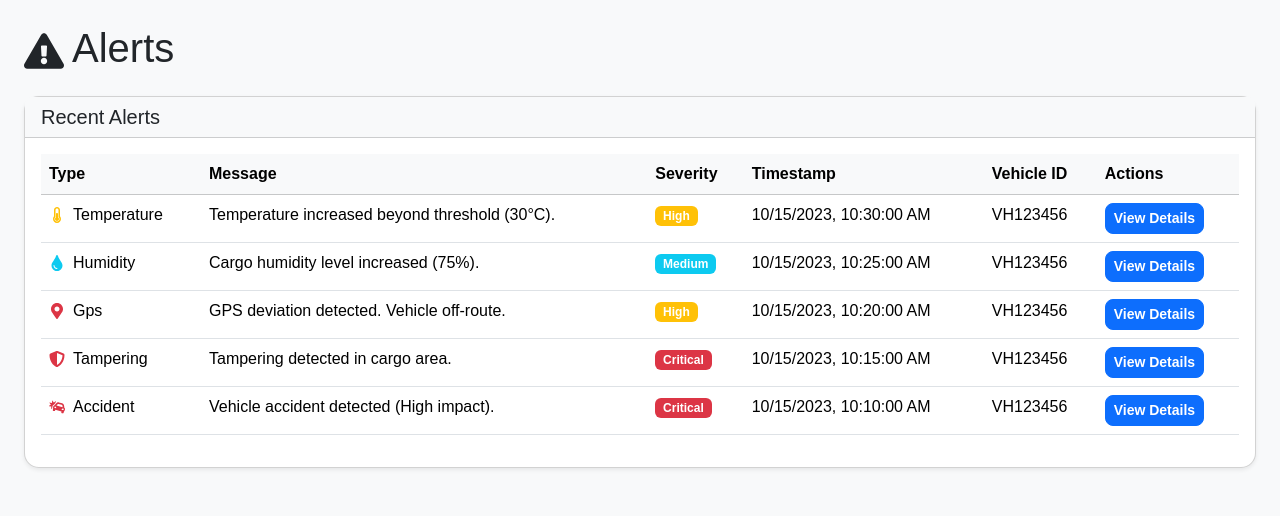
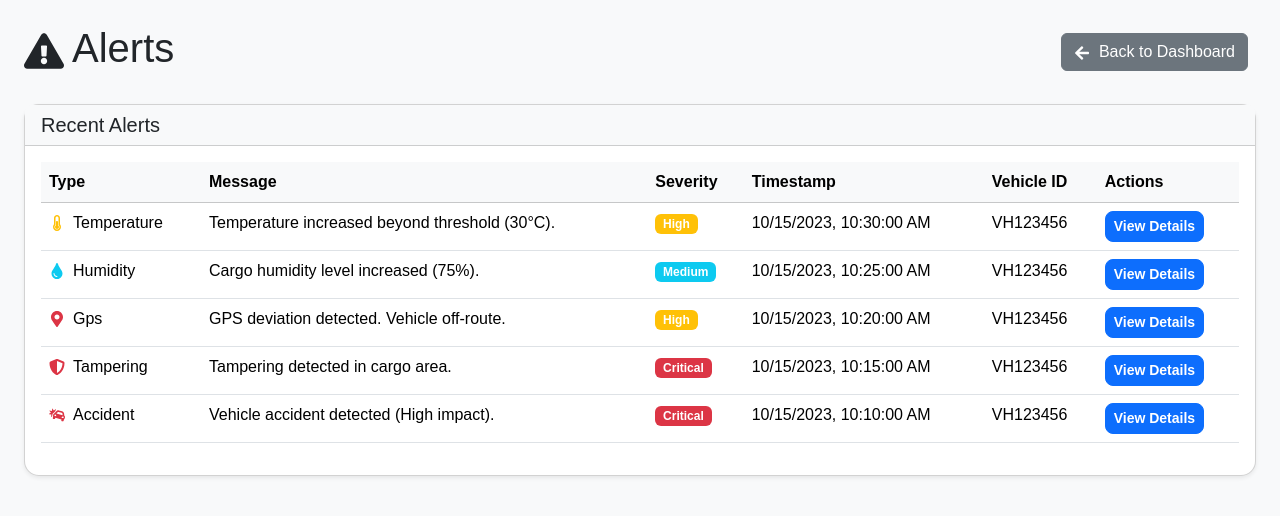
Before and after one commit to cepdnaclk/e20-3yp-Smart-Vehicle-Tracking-and-Management-System, a React (Vite) app in the folder code/admin-frontend/: page /alerts in a window 1280 px wide. Shown: the top 516 px of the page. Built offline with nearby package versions, Linux system fonts and the light colour scheme.

Commit message:
Add back to dashboard button in Alerts, Drivers, Settings, and Vehicles pages

```diff
--- a/code/admin-frontend/src/pages/Alerts.jsx
+++ b/code/admin-frontend/src/pages/Alerts.jsx
@@ -1,6 +1,6 @@
 import React, { useState, useEffect } from 'react';
 import { useNavigate } from 'react-router-dom';
-import { FaExclamationTriangle, FaThermometerHalf, FaTint, FaMapMarkerAlt, FaCarCrash, FaShieldAlt } from 'react-icons/fa';
+import { FaExclamationTriangle, FaThermometerHalf, FaTint, FaMapMarkerAlt, FaCarCrash, FaShieldAlt,FaArrowLeft } from 'react-icons/fa';
 import { toast } from 'react-toastify';
 
 function Alert() {
@@ -91,12 +91,21 @@ function Alert() {
     // navigate(`/alert-details/${alert.id}`);
   };
 
+  const handleDashboardRedirect = () => {
+    navigate('/dashboard');
+  };
+
   return (
     <div className="container-fluid p-4">
-      <h1 className="mb-4">
-        <FaExclamationTriangle className="me-2" />
-        Alerts
-      </h1>
+      <div className="d-flex justify-content-between align-items-center mb-4">
+        <h1>
+          <FaExclamationTriangle className="me-2" />
+          Alerts
+        </h1>
+        <button className="btn btn-secondary me-2" onClick={handleDashboardRedirect}>
+           <FaArrowLeft className="me-1" /> Back to Dashboard
+        </button>
+      </div>
 
       <div className="card shadow-sm">
         <div className="card-header bg-light">
--- a/code/admin-frontend/src/pages/Drivers.jsx
+++ b/code/admin-frontend/src/pages/Drivers.jsx
@@ -1,7 +1,7 @@
 import { useState, useEffect } from 'react';
 import { useNavigate } from 'react-router-dom';
 import { toast } from 'react-toastify';
-import { FaUser, FaIdCard, FaPhone, FaEnvelope, FaCalendarAlt, FaMapMarkerAlt, FaCar, FaFileAlt, FaCamera, FaUserCircle, FaChartLine, FaFileUpload, FaCheck, FaTimes, FaUserEdit, FaExclamationTriangle } from 'react-icons/fa';
+import { FaUser, FaIdCard, FaPhone, FaEnvelope, FaCalendarAlt, FaMapMarkerAlt, FaCar, FaFileAlt, FaCamera, FaUserCircle, FaChartLine, FaFileUpload, FaCheck, FaTimes, FaUserEdit, FaExclamationTriangle, FaArrowLeft } from 'react-icons/fa';
 import axios from 'axios';
 
 function Drivers() {
@@ -113,16 +113,28 @@ function Drivers() {
     navigate(`/drivers/${driverId}`);
   };
 
+  const handleBackToDashboard = () => {
+    navigate('/dashboard');
+  };
+
   return (
     <div className="container-fluid p-4">
       <div className="d-flex justify-content-between align-items-center mb-4">
         <h1><FaUser className="me-2" />Driver Management</h1>
+        <div>
+          <button
+            className="btn btn-secondary me-2"
+            onClick={handleBackToDashboard}
+          >
+            <FaArrowLeft className="me-1" /> Back to Dashboard
+          </button>
           <button
             className="btn btn-primary"
             onClick={() => setShowForm(!showForm)}
           >
             {showForm ? 'Cancel' : 'Add New Driver'}
           </button>
+        </div>
       </div>
 
       {/* Registration Form */}
--- a/code/admin-frontend/src/pages/Settings.jsx
+++ b/code/admin-frontend/src/pages/Settings.jsx
@@ -1,6 +1,6 @@
 import React, { useState } from 'react';
 import { useNavigate } from 'react-router-dom';
-import { FaUser, FaShieldAlt, FaBell, FaCar, FaCog, FaSave } from 'react-icons/fa';
+import { FaUser, FaShieldAlt, FaBell, FaCar, FaCog, FaSave, FaArrowLeft } from 'react-icons/fa';
 import { toast } from 'react-toastify';
 
 function Settings() {
@@ -53,10 +53,16 @@ function Settings() {
 
   return (
     <div className="container-fluid p-4">
-      <h1 className="mb-4">
-        <FaCog className="me-2" />
-        Settings
-      </h1>
+      <div className="d-flex justify-content-between align-items-center mb-4">
+        <h1>
+          <FaCog className="me-2" />
+          Settings
+        </h1>
+        <button className="btn btn-secondary" onClick={() => navigate('/dashboard')}>
+          <FaArrowLeft className="me-2" />
+          Back to Dashboard
+        </button>
+      </div>
 
       {/* User Profile Section */}
       <div className="card shadow-sm mb-4">
--- a/code/admin-frontend/src/pages/Vehicles.jsx
+++ b/code/admin-frontend/src/pages/Vehicles.jsx
@@ -1,7 +1,7 @@
 import { useState, useEffect } from 'react';
 import { useNavigate } from 'react-router-dom';
 import { toast } from 'react-toastify';
-import { FaCar, FaIdCard, FaUserAlt, FaCalendarAlt, FaMapMarkerAlt, FaTags } from 'react-icons/fa';
+import { FaCar, FaIdCard, FaUserAlt, FaCalendarAlt, FaMapMarkerAlt, FaTags,FaArrowLeft  } from 'react-icons/fa';
 import axios from 'axios';
 
 function Vehicles() {
@@ -106,16 +106,29 @@ function Vehicles() {
     navigate(`/vehicles/${vehicleId}`);
   };
 
+  const handleGoToDashboard = () => {
+    navigate('/dashboard');
+  };
+
   return (
     <div className="container-fluid p-4">
       <div className="d-flex justify-content-between align-items-center mb-4">
         <h1><FaCar className="me-2" />Vehicle Management</h1>
+        <div>
+          <button
+            className="btn btn-secondary me-2"
+            onClick={handleGoToDashboard}
+          >
+          <FaArrowLeft className="me-2" />
+            Back to Dashboard
+          </button>
           <button
             className="btn btn-primary"
             onClick={() => setShowForm(!showForm)}
           >
             {showForm ? 'Cancel' : 'Add New Vehicle'}
           </button>
+        </div>
       </div>
 
       {/* Registration Form */}
```
Lines whose indentation alone changed are shown as unchanged.
